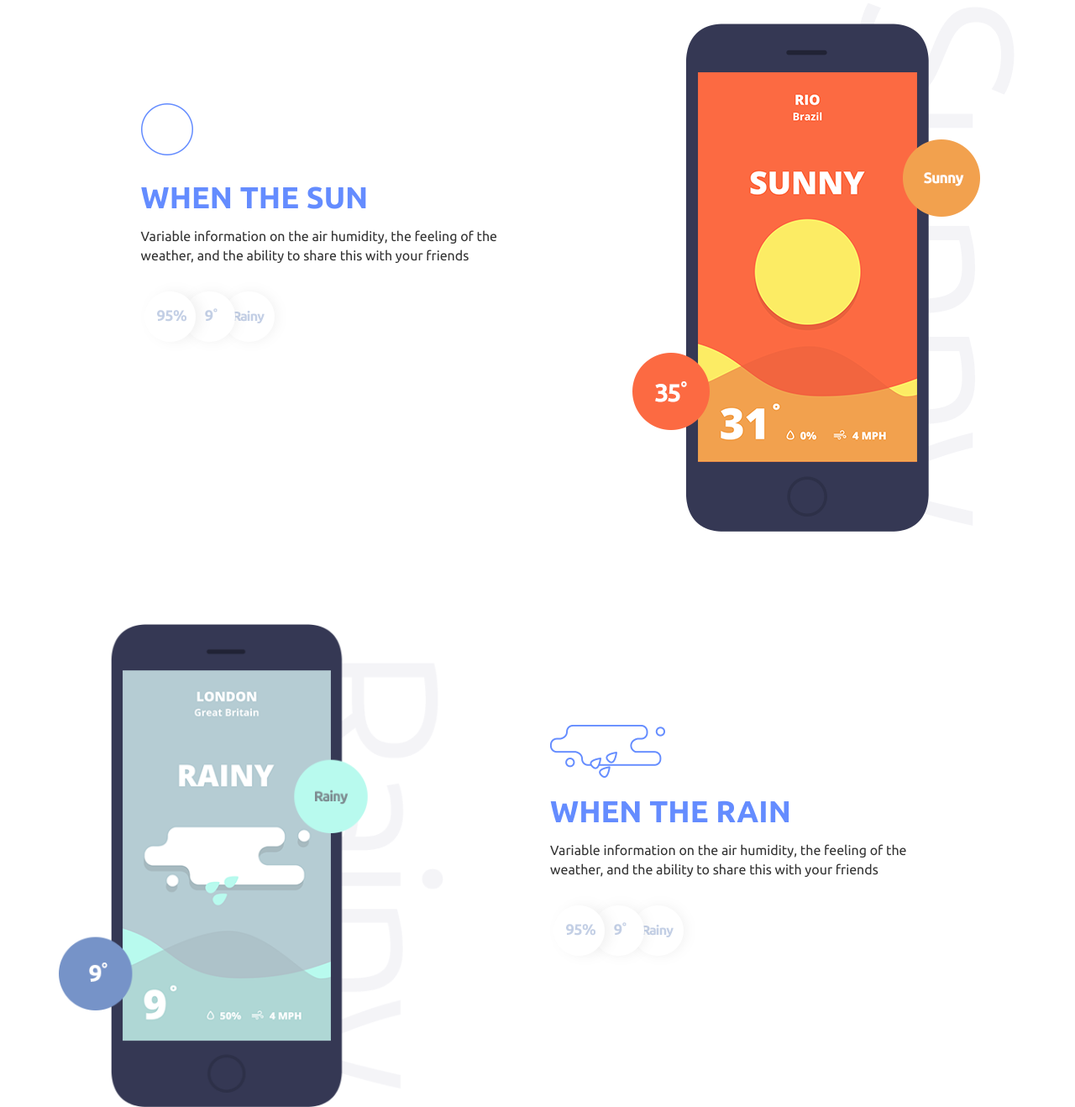
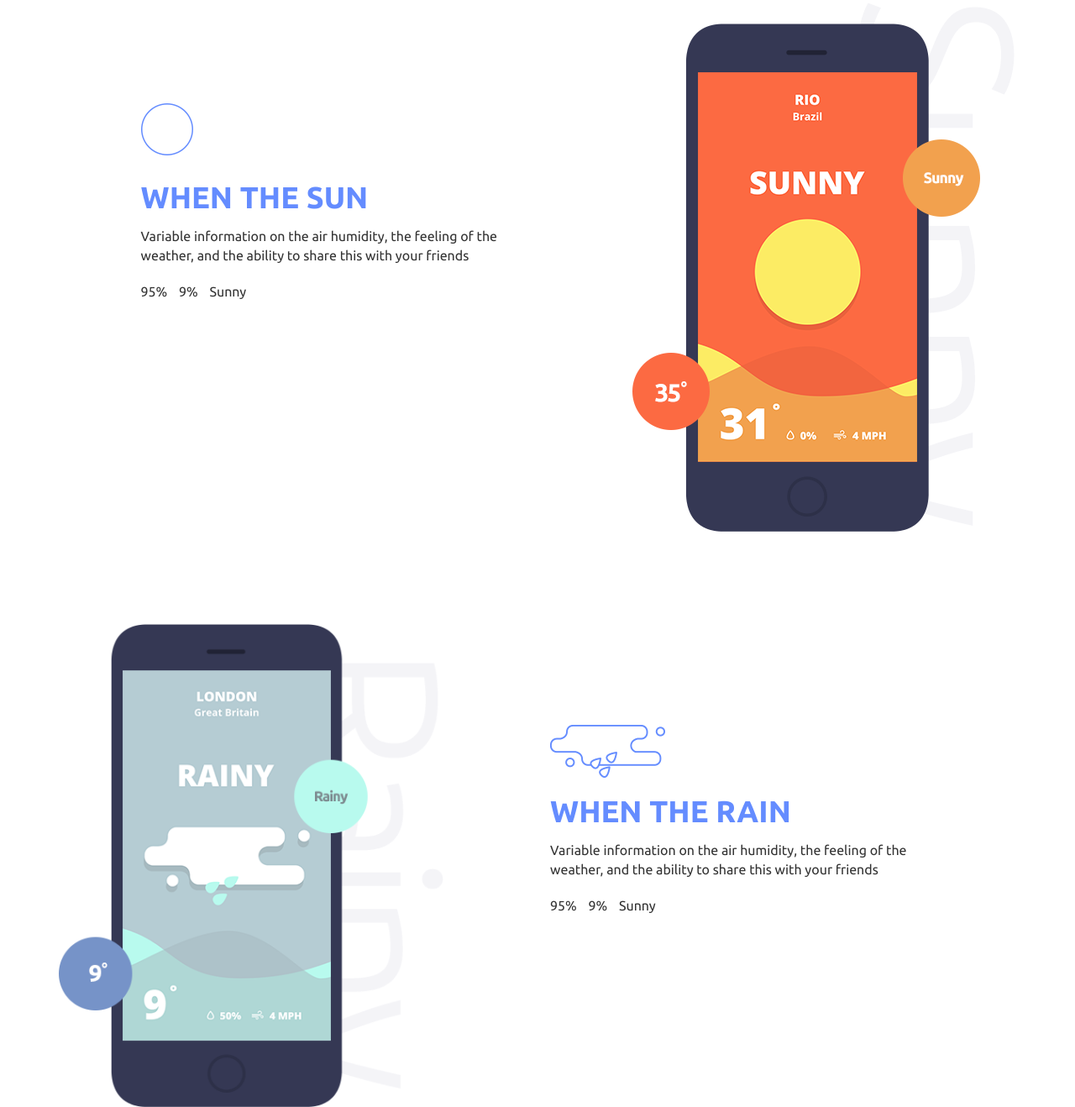
Before and after one commit to mrusselk/ssb-10-web-offline-psd-to-bootstrap-exam2, a plain HTML site: page index.html in a window 1280 px wide. Shown: the part 3536-4854 px from the top of the page at 84% size. Drawn offline with Linux system fonts and the light colour scheme; a script that the page names is missing.

Commit message:
Update index.html

```diff
--- a/index.html
+++ b/index.html
@@ -254,7 +254,13 @@
                             <h2>When The Clouds</h2>
                             <p>Variable information on the air humidity, the feeling of the weather, and the ability to share this with your friends</p>
                         </div>
-                        <img src="img/icons.png" alt="">
+                        <div class="data">
+                          <ul class="list-inline">
+                            <li>95%</li>
+                            <li>9%</li>
+                            <li>Sunny</li>
+                          </ul>
+                        </div>
                       </div>
                     </div>
                   </div>
@@ -280,7 +286,13 @@
                             <h2>When The Sun</h2>
                             <p>Variable information on the air humidity, the feeling of the weather, and the ability to share this with your friends</p>
                         </div>
-                        <img src="img/icons.png" alt="">
+                        <div class="data">
+                          <ul class="list-inline">
+                            <li>95%</li>
+                            <li>9%</li>
+                            <li>Sunny</li>
+                          </ul>
+                        </div>
                       </div>
                     </div>
 
@@ -307,7 +319,13 @@
                             <h2>When The Rain</h2>
                             <p>Variable information on the air humidity, the feeling of the weather, and the ability to share this with your friends</p>
                         </div>
-                        <img src="img/icons.png" alt="">
+                        <div class="data">
+                          <ul class="list-inline">
+                            <li>95%</li>
+                            <li>9%</li>
+                            <li>Sunny</li>
+                          </ul>
+                        </div>
                       </div>
                     </div>
                   </div>
```
